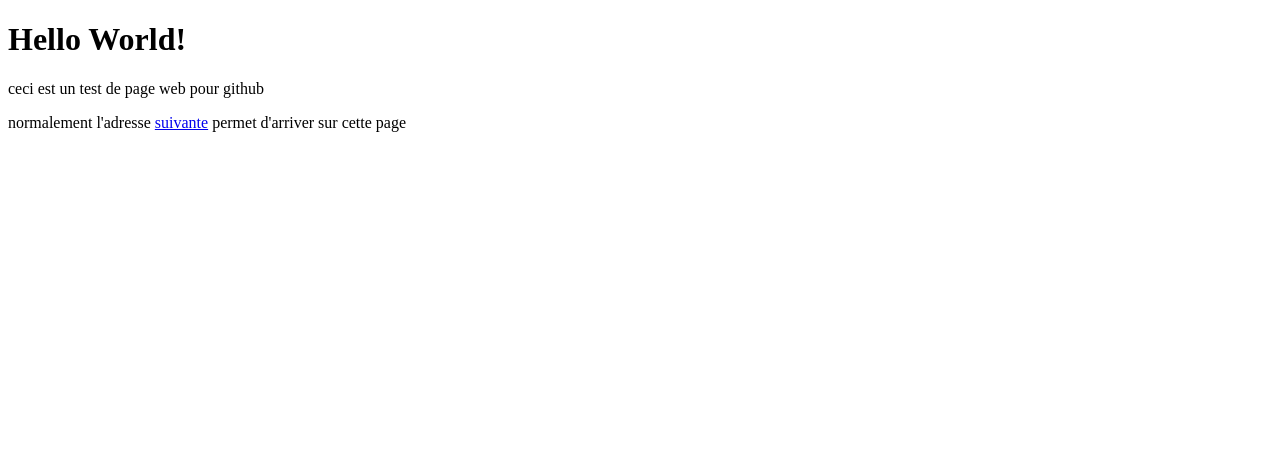
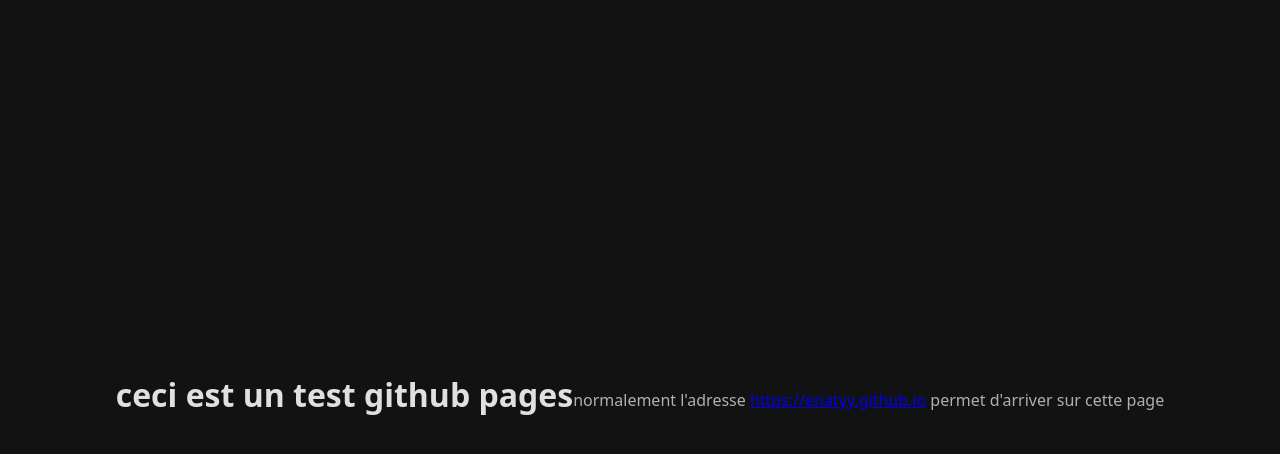
Before and after one commit to enatyy/enatyy.github.io, a plain HTML site: page index.html in a window 1280 px wide. Drawn offline with Linux system fonts and the light colour scheme.

Commit message:
Update index.html

```diff
--- a/index.html
+++ b/index.html
@@ -2,11 +2,51 @@
 <html lang="en">
 <head>
     <meta charset="UTF-8">
-    <title>Hello World</title>
+    <title>Enatyy's Github</title>
+
+    <style>
+        * {
+            box-sizing: border-box;
+            margin: 0;
+            padding: 0;
+        }
+
+        body {
+            background-color: #121212;
+            color: #e0e0e0;
+            font-family: system-ui, -apple-system, BlinkMacSystemFont,
+                         "Segoe UI", Roboto, Helvetica, Arial, sans-serif;
+            height: 100vh;
+            display: flex;
+            align-items: center;
+            justify-content: center;
+        }
+
+        .card {
+            background-color: #1e1e1e;
+            padding: 2rem 2.5rem;
+            border-radius: 12px;
+            max-width: 400px;
+            text-align: center;
+            box-shadow: 0 10px 30px rgba(0, 0, 0, 0.6);
+        }
+
+        h1 {
+            font-size: 2rem;
+            margin-bottom: 0.75rem;
+        }
+
+        p {
+            color: #b0b0b0;
+            font-size: 1rem;
+            line-height: 1.5;
+        }
+    </style>
+
+
 </head>
 <body>
-    <h1>Hello World!</h1>
-    <p>ceci est un test de page web pour github</p>
-    <p>normalement l'adresse <a href="https://enatyy.github.io">suivante</a> permet d'arriver sur cette page</p>
+    <h1>ceci est un test github pages</h1>
+    <p>normalement l'adresse <a href="https://enatyy.github.io">https://enatyy.github.io</a> permet d'arriver sur cette page</p>
 </body>
 </html>
```
